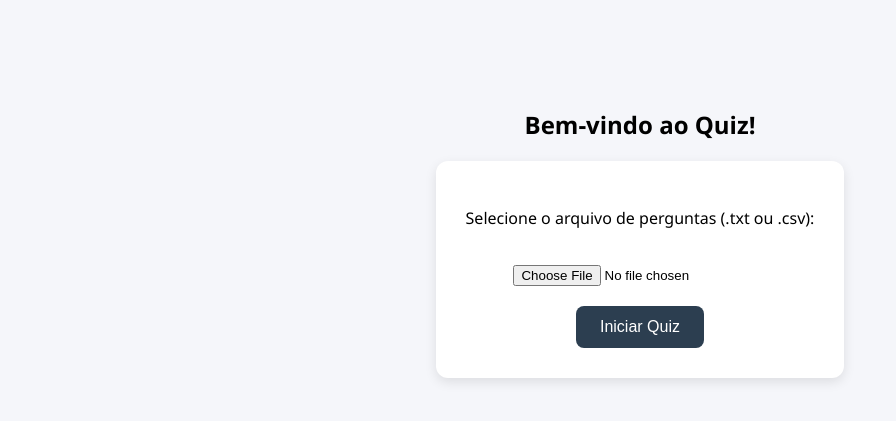
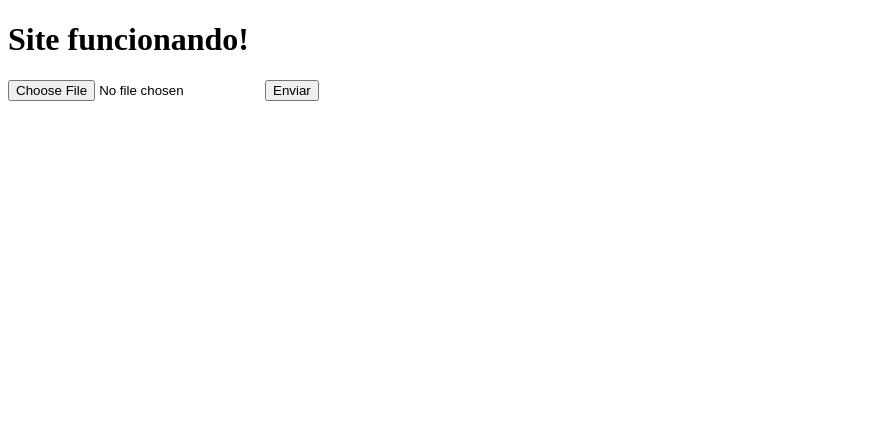
Before and after one commit to carloseduardonasgarcia-max/quizt-es, a Flask app: page / in a window 1280 px wide. Shown: the top 421 px of the page, without its empty margins (0-896 px from the left). Run offline with Flask 3, Linux system fonts and the light colour scheme; parts of the project's set-up code (start-up, migrations or seed data) failed here and were passed over.

Commit message:
Update index.html

```diff
--- a/templates/index.html
+++ b/templates/index.html
@@ -1,24 +1,11 @@
 <!DOCTYPE html>
-<html lang="pt">
-<head>
-    <meta charset="UTF-8">
-    <meta name="viewport" content="width=device-width, initial-scale=1.0">
-    <title>Quiz - Upload</title>
-    <style>
-        body { font-family: 'Segoe UI', sans-serif; background: #f5f6fa; text-align: center; padding-top: 80px; }
-        form { background: white; padding: 30px; border-radius: 12px; display: inline-block; box-shadow: 0 4px 12px rgba(0,0,0,0.1); }
-        input[type=file] { margin: 20px 0; }
-        button { background: #2c3e50; color: white; border: none; padding: 12px 24px; border-radius: 8px; cursor: pointer; font-size: 16px; }
-        button:hover { background: #3498db; }
-    </style>
-</head>
+<html>
+<head><title>Teste</title></head>
 <body>
-    <h2>Bem-vindo ao Quiz!</h2>
-    <form method="POST" enctype="multipart/form-data">
-        <p>Selecione o arquivo de perguntas (.txt ou .csv):</p>
-        <input type="file" name="arquivo" accept=".txt,.csv" required>
-        <br>
-        <button type="submit">Iniciar Quiz</button>
-    </form>
+  <h1>Site funcionando!</h1>
+  <form method="POST" enctype="multipart/form-data">
+    <input type="file" name="arquivo">
+    <button type="submit">Enviar</button>
+  </form>
 </body>
 </html>
```
